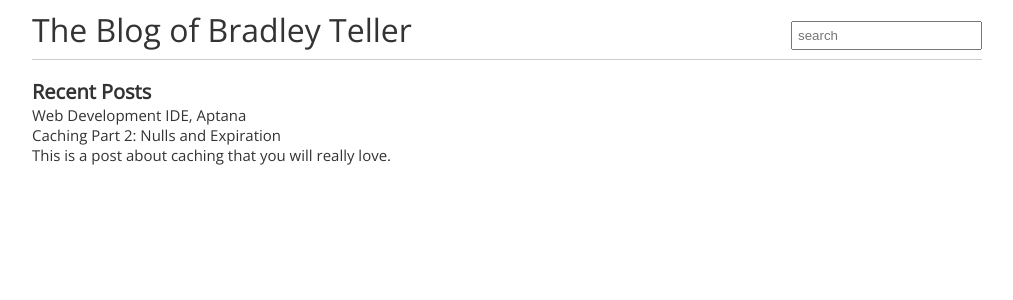
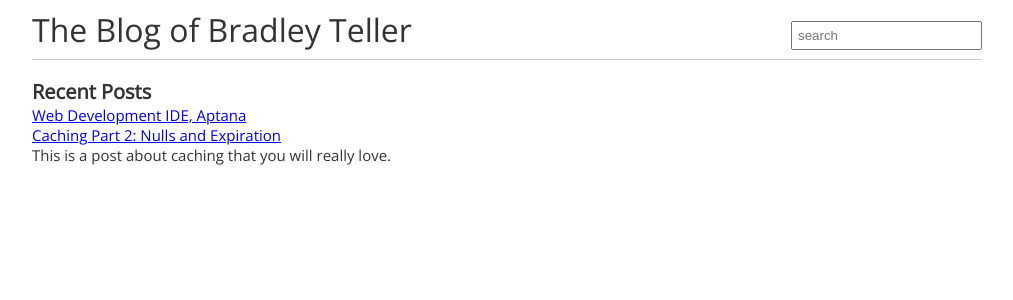
Before and after one commit to bteller/bteller.github.com, a Jekyll site: the page built from index.md, in a window 1280 px wide. Shown: the top 300 px of the page, without its empty margins (133-1146 px from the left). Built offline with Jekyll 4.4.1, drawn with Linux system fonts in a browser that asks for light colours; nearby versions of some CDN libraries.

Commit message:
another rss effort

```diff
--- a/_layouts/default.html
+++ b/_layouts/default.html
@@ -2,6 +2,7 @@
 <html>
 <head>
   <title>{{ page.title }}</title>
+  <link rel="alternate" type="application/rss+xml" title="RSS Feed" href="/atom.xml" />
   <link rel="stylesheet" href="/assets/css/syntax.css" />
   <link rel="stylesheet" href="/assets/css/blog.css" />
   <link href='http://fonts.googleapis.com/css?family=Open+Sans' rel='stylesheet' type='text/css'/>
--- a/index.md
+++ b/index.md
@@ -7,7 +7,7 @@ title: blog.bradley-teller.me
 
 {% for post in site.posts %}
   <div class="post">
-    {{ post.title }} <br />
+    <a href="{{ BASE_PATH }}{{ post.url }}">{{ post.title }}</a><br />
     {{ post.summary }}
   </div>
 {% endfor %}
```
